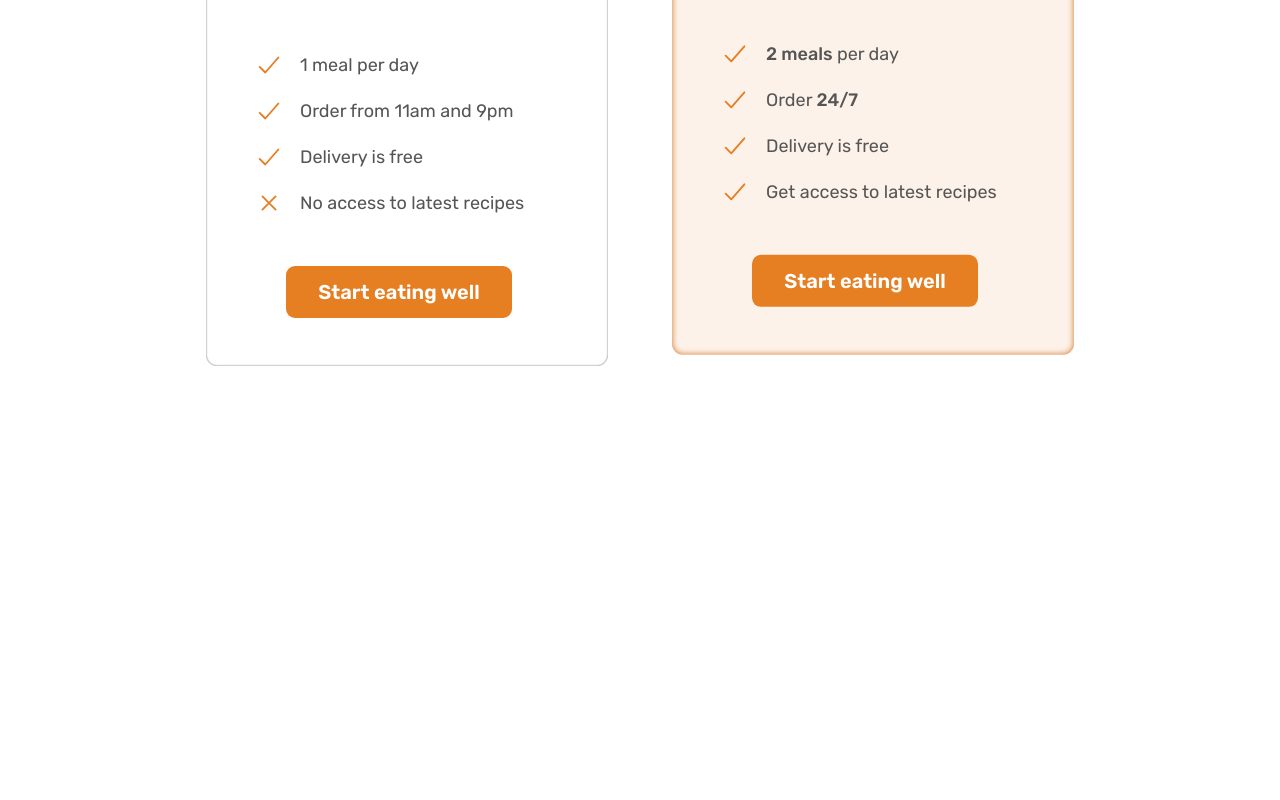
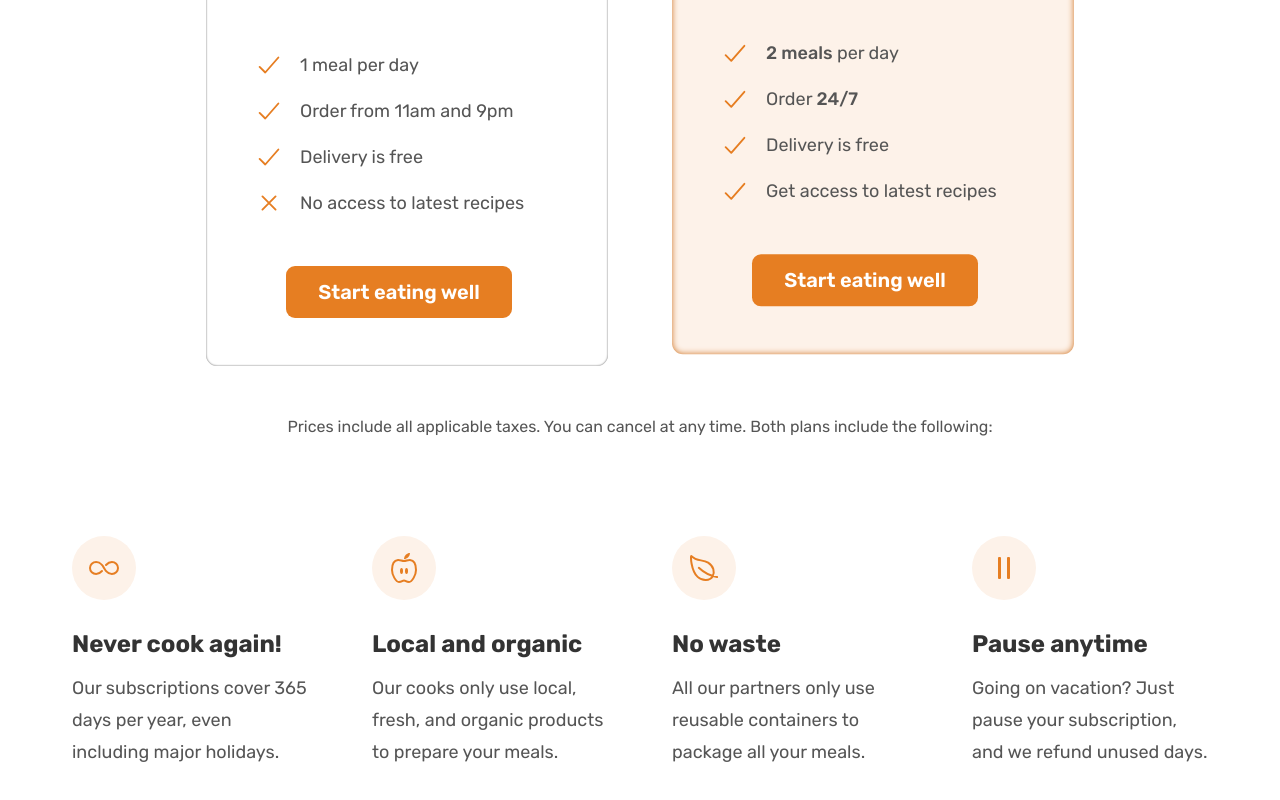
Before and after one commit to Nabhag8848/OmniFood, a React (Vite) app: page / in a window 1280 px wide. Shown: the part 5089-5889 px from the top of the page. Before the commit the page ends 5551 px from the top, so only its background shows below. Built offline with nearby package versions, Linux system fonts and the light colour scheme.

Commit message:
feat: more features section below pricing

```diff
--- a/src/assets/Icons.module.css
+++ b/src/assets/Icons.module.css
@@ -9,3 +9,25 @@
   height: 3rem;
   width: 3rem;
 }
+
+.div {
+  display: block;
+  padding: 3.2rem;
+  border-radius: 50%;
+  height: 4.8rem;
+  width: 4.8rem;
+  background-color: #fdf2e9;
+  margin-bottom: 3.2rem;
+  position: relative;
+}
+
+.features {
+  color: #e67e22;
+  height: 3.2rem;
+  width: 3.2rem;
+
+  position: absolute;
+  left: 50%;
+  top: 50%;
+  transform: translate(-50%, -50%);
+}
--- a/src/assets/Icons.tsx
+++ b/src/assets/Icons.tsx
@@ -101,3 +101,92 @@ export function Close() {
     </svg>
   );
 }
+
+export function Infinite() {
+  return (
+    <div className={styles.div}>
+      <svg
+        xmlns="http://www.w3.org/2000/svg"
+        className={styles.features}
+        viewBox="0 0 512 512"
+      >
+        <path
+          fill="none"
+          stroke="currentColor"
+          d="M256 256s-48-96-126-96c-54.12 0-98 43-98 96s43.88 96 98 96c37.51 0 71-22.41 94-48M256 256s48 96 126 96c54.12 0 98-43 98-96s-43.88-96-98-96c-37.51 0-71 22.41-94 48"
+          strokeLinecap="round"
+          strokeMiterlimit="10"
+          strokeWidth="32"
+        />
+      </svg>
+    </div>
+  );
+}
+
+export function Leaf() {
+  return (
+    <div className={styles.div}>
+      <svg
+        xmlns="http://www.w3.org/2000/svg"
+        className={styles.features}
+        viewBox="0 0 512 512"
+      >
+        <path
+          fill="none"
+          stroke="currentColor"
+          d="M321.89 171.42C233 114 141 155.22 56 65.22c-19.8-21-8.3 235.5 98.1 332.7 77.79 71 197.9 63.08 238.4-5.92s18.28-163.17-70.61-220.58zM173 253c86 81 175 129 292 147"
+          strokeLinecap="round"
+          strokeLinejoin="round"
+          strokeWidth="32"
+        />
+      </svg>
+    </div>
+  );
+}
+
+export function Nutrition() {
+  return (
+    <div className={styles.div}>
+      <svg
+        xmlns="http://www.w3.org/2000/svg"
+        className={styles.features}
+        viewBox="0 0 512 512"
+      >
+        <path
+          fill="none"
+          stroke="currentColor"
+          d="M352 128c-32.26-2.89-64 16-96 16s-63.75-19-96-16c-64 6-96 64-96 160 0 80 64 192 111.2 192s51.94-24 80.8-24 33.59 24 80.8 24S448 368 448 288c0-96-29-154-96-160z"
+          strokeMiterlimit="10"
+          strokeWidth="32"
+        />
+        <path
+          fill="currentColor"
+          d="M323.92 83.14c-21 21-45.66 27-58.82 28.79a8 8 0 01-9.1-8.73 97.6 97.6 0 0128.61-59.33c22-22 46-26.9 58.72-27.85a8 8 0 018.67 8.92 98 98 0 01-28.08 58.2z"
+        />
+        <ellipse fill="currentColor" cx="216" cy="304" rx="24" ry="48" />
+        <ellipse fill="currentColor" cx="296" cy="304" rx="24" ry="48" />
+      </svg>
+    </div>
+  );
+}
+
+export function Pause() {
+  return (
+    <div className={styles.div}>
+      <svg
+        xmlns="http://www.w3.org/2000/svg"
+        className={styles.features}
+        viewBox="0 0 512 512"
+      >
+        <path
+          fill="currentColor"
+          stroke="currentColor"
+          strokeLinecap="round"
+          strokeLinejoin="round"
+          strokeWidth="32"
+          d="M176 96h16v320h-16zM320 96h16v320h-16z"
+        />
+      </svg>
+    </div>
+  );
+}
--- /dev/null
+++ b/src/component/Features.module.css
@@ -0,0 +1,11 @@
+.title {
+  font-size: 2.4rem;
+  color: #333;
+  margin-bottom: 1.6rem;
+  font-weight: 700;
+}
+
+.text {
+  font-size: 1.8rem;
+  line-height: 1.8;
+}
--- /dev/null
+++ b/src/component/Features.tsx
@@ -0,0 +1,22 @@
+import styles from "./Features.module.css";
+
+function Features({
+  values,
+}: {
+  values: {
+    title: string;
+    text: string;
+    icon: JSX.Element;
+  };
+}) {
+  const { title, text, icon } = values;
+  return (
+    <div className={styles.feature}>
+      {icon}
+      <p className={styles.title}>{title}</p>
+      <p className={styles.text}>{text}</p>
+    </div>
+  );
+}
+
+export default Features;
--- a/src/pages/Pricing.module.css
+++ b/src/pages/Pricing.module.css
@@ -105,3 +105,9 @@
   margin-top: 4.8rem;
   text-align: center;
 }
+
+.details {
+  font-size: 1.6rem;
+  line-height: 1.6;
+  text-align: center;
+}
--- a/src/pages/Pricing.tsx
+++ b/src/pages/Pricing.tsx
@@ -1,7 +1,15 @@
 import styles from "./Pricing.module.css";
 import common from "./Common.module.css";
-import { CheckMark, Close } from "../assets/Icons";
+import {
+  CheckMark,
+  Close,
+  Infinite,
+  Leaf,
+  Nutrition,
+  Pause,
+} from "../assets/Icons";
 import PrimaryButton from "../component/buttons/PrimaryButton";
+import Features from "../component/Features";
 
 function Pricing() {
   return (
@@ -13,7 +21,7 @@ function Pricing() {
         </h2>
       </div>
       <div
-        className={`${common.container} ${common.grid} ${common["grid--2-cols"]}`}
+        className={`${common.container} ${common.grid} ${common["grid--2-cols"]} ${common["mb--medium"]}`}
       >
         <div className={`${styles.plan} ${styles.starter}`}>
           <header className={styles.header}>
@@ -84,8 +92,44 @@ function Pricing() {
           </div>
         </div>
       </div>
+      <div className={`${common.container} ${common.grid}`}>
+        <aside className={styles.details}>
+          Prices include all applicable taxes. You can cancel at any time. Both
+          plans include the following:
+        </aside>
+      </div>
+      <div
+        className={`${common.container} ${common.grid} ${common["grid--4-cols"]}`}
+      >
+        {features.map((feature) => (
+          <Features values={feature} />
+        ))}
+      </div>
     </section>
   );
 }
 
+const features = [
+  {
+    title: "Never cook again!",
+    text: "Our subscriptions cover 365 days per year, even including major holidays.",
+    icon: <Infinite />,
+  },
+  {
+    title: "Local and organic",
+    text: "Our cooks only use local, fresh, and organic products to prepare your meals.",
+    icon: <Nutrition />,
+  },
+  {
+    title: "No waste",
+    text: "All our partners only use reusable containers to package all your meals.",
+    icon: <Leaf />,
+  },
+  {
+    title: "Pause anytime",
+    text: "Going on vacation? Just pause your subscription, and we refund unused days.",
+    icon: <Pause />,
+  },
+];
+
 export default Pricing;
```
